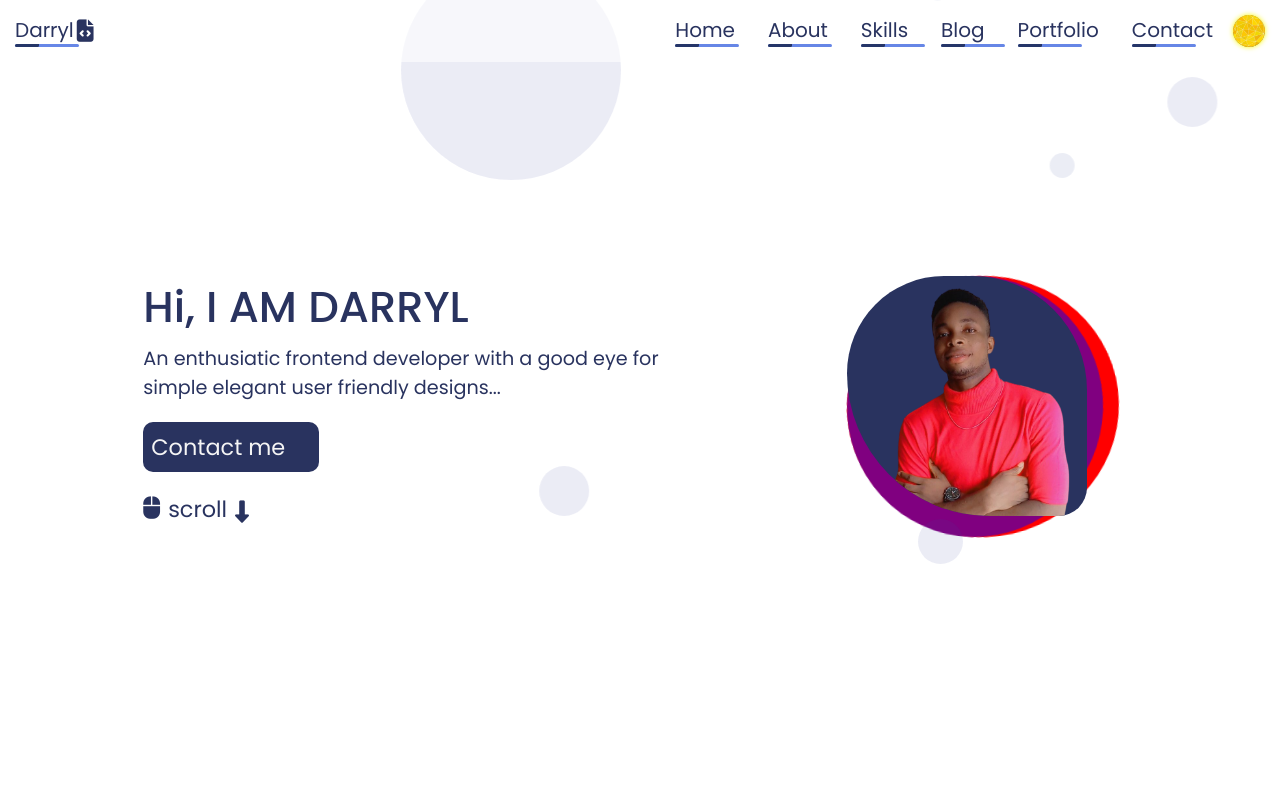
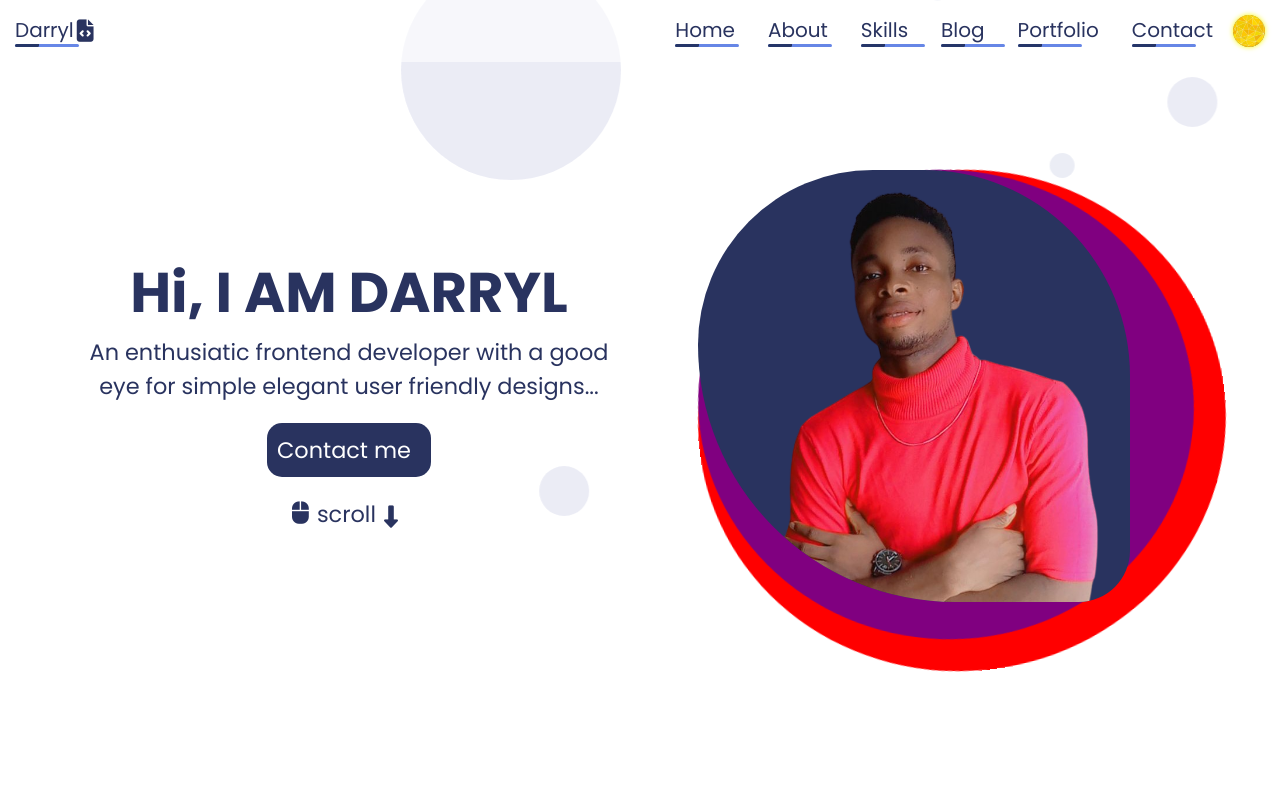
Before and after one commit to ejezie/Portfolio, a React (Create React App) app in the folder my-portfolio/: page / in a window 1280 px wide. Shown: the top 800 px of the page. Built offline with nearby package versions, Linux system fonts and the light colour scheme; some icons are missing.

Commit message:
hompage fix

```diff
--- a/my-portfolio/src/App.scss
+++ b/my-portfolio/src/App.scss
@@ -22,7 +22,6 @@ body {
   font-size: 1.4em;
   color: #29335f;
   scroll-behavior: smooth;
-  z-index: 5;
   // background-color: #090a11;
 }
 span {
--- a/my-portfolio/src/pages/SkillsPage.jsx
+++ b/my-portfolio/src/pages/SkillsPage.jsx
@@ -29,9 +29,9 @@ function SkillsPage() {
           <Title title={"MY SKILLS"} span={"MY SKILLS"} />
         </div>
         <div className="skills__container">
-          <i
+          {/* <i
             class="fas fa-angle-down skills__arrow"
-            onClick={(handleArrowToggle, handleSkillToggle)}></i>
+            onClick={(handleArrowToggle, handleSkillToggle)}></i> */}
           <div className="skills__content">
             <div className="skills__header">
               <i class="fas fa-code skills__icon"></i>
--- a/my-portfolio/src/styles/_background.scss
+++ b/my-portfolio/src/styles/_background.scss
@@ -3,12 +3,12 @@
   width: 100vw;
   //   background-color: black;
   position: fixed;
-  z-index: 2;
+  z-index: -1;
   .bubbles {
     position: absolute;
     width: 100%;
     height: 100%;
-    z-index: 0;
+    z-index: -1;
     overflow: hidden;
     top: 0;
     left: 0;
--- a/my-portfolio/src/styles/_homepage.scss
+++ b/my-portfolio/src/styles/_homepage.scss
@@ -10,61 +10,39 @@
     display: none;
   }
   .home__wrap {
-    margin-top: 20px;
-    @media (max-width: 1690px) {
-      height: 100%;
-      width: 100%;
-    }
+    display: flex;
+    justify-content: center;
     .home__content {
-      height: 100%;
-      width: 90%;
       display: flex;
       align-items: center;
       justify-content: center;
-      @media (max-width: 1690px) {
-        margin-left: 0px;
-        width: 100%;
-        justify-content: space-evenly;
-        @media (max-width: 660px) {
-          flex-direction: column-reverse;
-          margin-top: -6px;
-        }
+      // padding: 40px;
+      @media (max-width:730px) {
+        flex-direction: column-reverse;
       }
       .home__text {
         display: flex;
         flex-direction: column;
-        margin-left: 250px;
-        text-align: start;
-        z-index: 4;
-        @media (max-width: 1690px) {
-          margin-left: 0px;
-          @media (max-width: 990px) {
-            align-items: center;
-            text-align: center;
-            @media (max-width: 730px) {
-              margin-top: -10%;
-            }
+        align-items: center;
+        justify-content: center;
+        h2 {
+          font-size: 3.5rem;
+          @media (max-width: 1100px) {
+            font-size: 2.7rem;
           }
-        }
-        h2 {
-          margin-bottom: 5px;
-          font-size: 3.8rem;
-          font-weight: 500;
-          @media (max-width: 1690px) {
-            font-size: 2.7rem;
-            @media (max-width: 730px) {
-              font-size: 2rem;
-            }
+          @media (max-width: 730px) {
+            font-size: 2rem;
           }
         }
         .contact {
           background-color: #29335f;
-          color: whitesmoke;
-          padding: 8px;
-          border-radius: 10px;
-          width: 11rem;
+          color: white;
+          padding: 10px;
+          border-radius: 15px;
+          margin-top: 20px;
+          cursor: pointer;
           @media (max-width: 730px) {
-            padding: 3px;
+            padding: 5px;
             font-size: 1rem;
           }
           &:hover {
@@ -72,21 +50,16 @@
           }
         }
         .send {
-          margin-left: 3px;
+          margin-left: 10px;
         }
         .describe__p {
-          // text-align: center;
-          margin-bottom: 20px;
           max-width: 80%;
-          font-size: 1.4rem;
-
-          @media (max-width: 1690px) {
-            font-size: 1.2rem;
-            max-width: 35rem;
-            @media (max-width: 730px) {
-              font-size: 0.9rem;
-              max-width: 100%;
-            }
+          text-align: center;
+          @media (max-width: 1100px) {
+            font-size: 1.1rem;
+          }
+          @media (max-width: 730px) {
+            font-size: 0.8rem;
           }
         }
         a {
@@ -97,7 +70,7 @@
         .scroll {
           display: flex;
           align-items: center;
-          margin-top: 40px;
+          margin-top: 50px;
           @media (max-width: 1690px) {
             margin-top: 0px;
             @media (max-width: 730px) {
@@ -119,7 +92,7 @@
       .home__image {
         margin-bottom: 20px;
         position: relative;
-        @media (max-width: 1690px) {
+        @media (max-width: 1000px) {
           margin-right: 50px;
         }
         &::before {
@@ -136,7 +109,7 @@
           animation: rotateb 4s infinite;
           animation-timing-function: linear;
           opacity: 0;
-          @media (max-width: 1690px) {
+          @media (max-width: 1000px) {
             content: "";
             position: absolute;
             top: 0;
@@ -165,7 +138,7 @@
           z-index: -1;
           animation: rotatea 4s linear infinite;
           opacity: 0;
-          @media (max-width: 1690px) {
+          @media (max-width: 1000px) {
             content: "";
             position: absolute;
             top: 0;
@@ -187,7 +160,7 @@
           width: 27rem;
           height: 27rem;
           margin-right: 150px;
-          @media (max-width: 1690px) {
+          @media (max-width: 1000px) {
             width: 15rem;
             height: 15rem;
             margin-right: 0px;
--- a/my-portfolio/src/styles/_portfolio.scss
+++ b/my-portfolio/src/styles/_portfolio.scss
@@ -1,6 +1,5 @@
 .portfolio {
   width: 100%;
-  z-index: 3;
   .portfolio__heading {
     margin: 0px 0px 100px 40%;
     @media (max-width: 1000px) {
@@ -12,7 +11,6 @@
     cursor: pointer;
     margin-right: 50px;
     margin-top: 50px;
-    z-index: 4;
   }
   .portfolio__wrap {
     display: flex;
@@ -49,7 +47,6 @@
         opacity: 0;
         top: 0;
         left: 0;
-        z-index: 3;
         transition: all 1s 2s;
         &:hover {
           opacity: 1;
--- a/my-portfolio/src/styles/_skills.scss
+++ b/my-portfolio/src/styles/_skills.scss
@@ -1,8 +1,5 @@
 .skills {
   margin-top: 150px;
-  // width: 100vw;
-  // height: 100vh;
-  // scroll-behavior: inherit;
   @media (max-width: 1000px) {
     margin-top: 90px;
   }
@@ -21,7 +18,6 @@
         flex-direction: column;
         padding: 150px;
         margin-top: -70px;
-        // width: 24rem;
         @media (max-width: 672px) {
           padding: 120px;
           margin-top: -50px;
@@ -148,23 +144,6 @@
         animation: skills_move10 4.8s ease-in-out;
       }
     }
-    .arrow__open {
-      transform: rotate(-180deg);
-    }
-    .skills__arrow {
-      transition: 3s ease-in-out;
-      box-shadow: -2px 2px 6px rgb(0, 0, 0, 0.4);
-      padding: 10px;
-      font-weight: 800;
-      cursor: pointer;
-      height: 27px;
-      z-index: 3;
-      margin-bottom: 20px;
-    }
-
-    .arrow__close {
-      transform: rotate(180deg);
-    }
   }
   @keyframes skills_move1 {
     from {
--- a/my-portfolio/src/styles/_slide.scss
+++ b/my-portfolio/src/styles/_slide.scss
@@ -21,19 +21,9 @@
     display: flex;
     align-items: center;
     justify-content: center;
+    z-index: -1;
     @media (max-width: 885px) {
       // margin-top: -50px;
-    }
-    .block {
-      width: 10rem;
-      height: 12rem;
-      background-color: blue;
-      z-index: 3;
-    }
-    .block__two {
-      width: 10rem;
-      height: 12rem;
-      background-color: blueviolet;
     }
     &::before {
       background: linear-gradient(
```
